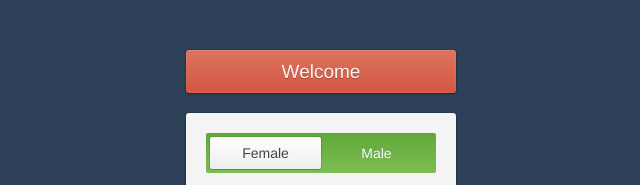
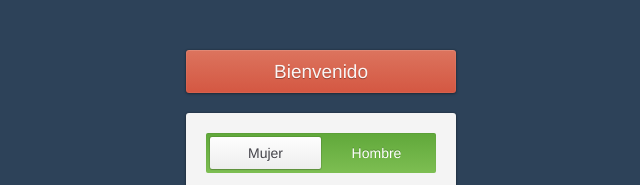
Before and after one commit to edgarperez17/probandogithub, a plain HTML site: page index.html in a window 1280 px wide. Shown: the top 185 px of the page, 319-959 px from the left. Drawn offline with Linux system fonts and the light colour scheme.

Commit message:
Iniciando con el programa

```diff
--- a/css/style.css
+++ b/css/style.css
@@ -14,7 +14,7 @@ time, mark, audio, video {
   margin: 0;
   padding: 0;
   border: 0;
-  font-size: 100%;
+  font-size: 150%;
   font: inherit;
   vertical-align: baseline;
 }
--- a/index.html
+++ b/index.html
@@ -5,19 +5,18 @@
 <!--[if gt IE 8]><!--> <html lang="en"> <!--<![endif]-->
 <head>
   <meta charset="utf-8">
-  <meta http-equiv="X-UA-Compatible" content="IE=edge,chrome=1">
   <title>Registration Form</title>
   <link rel="stylesheet" href="css/style.css">
   <!--[if lt IE 9]><script src="//html5shim.googlecode.com/svn/trunk/html5.js"></script><![endif]-->
 </head>
 <body>
-  <h1 class="register-title">Welcome</h1>
+  <h1 class="register-title">Bienvenido</h1>
   <form class="register">
     <div class="register-switch">
       <input type="radio" name="sex" value="F" id="sex_f" class="register-switch-input" checked>
-      <label for="sex_f" class="register-switch-label">Female</label>
+      <label for="sex_f" class="register-switch-label">Mujer</label>
       <input type="radio" name="sex" value="M" id="sex_m" class="register-switch-input">
-      <label for="sex_m" class="register-switch-label">Male</label>
+      <label for="sex_m" class="register-switch-label">Hombre</label>
     </div>
     <input type="email" class="register-input" placeholder="Email address">
     <input type="password" class="register-input" placeholder="Password">
```
Also changed, not shown: historial git.txt (added).
